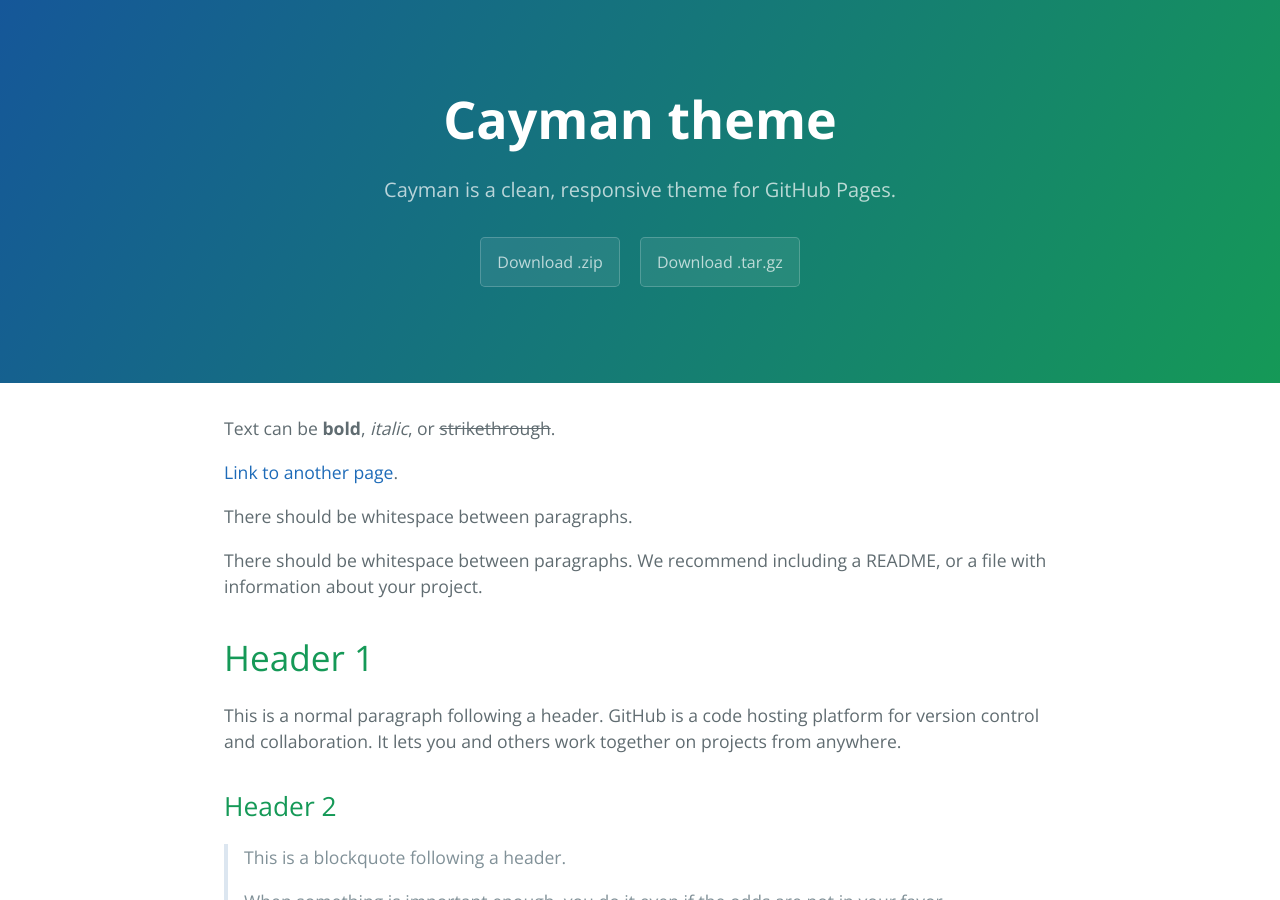
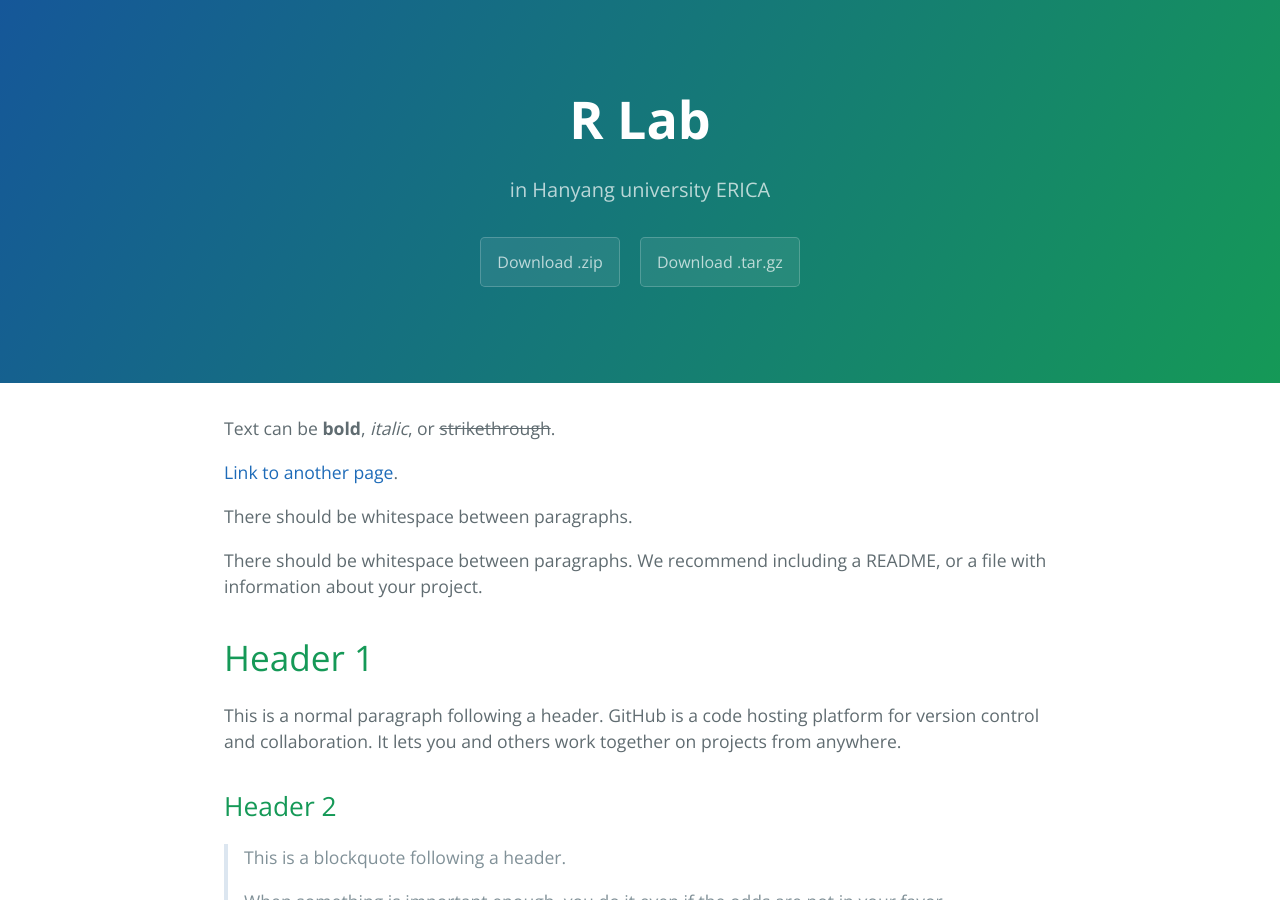
Before and after one commit to rhd1213/rhd1213.github.io, a Jekyll site: the page built from index.md, in a window 1280 px wide and 900 px high. Built offline with Jekyll 4.4.1, drawn with Linux system fonts in a browser that asks for light colours.

Commit message:
Update _config.yml

```diff
--- a/_config.yml
+++ b/_config.yml
@@ -1,5 +1,5 @@
-title: Cayman theme
-description: Cayman is a clean, responsive theme for GitHub Pages.
+title: R Lab
+description: in Hanyang university ERICA
 show_downloads: true
 google_analytics:
 theme: jekyll-theme-cayman
```
